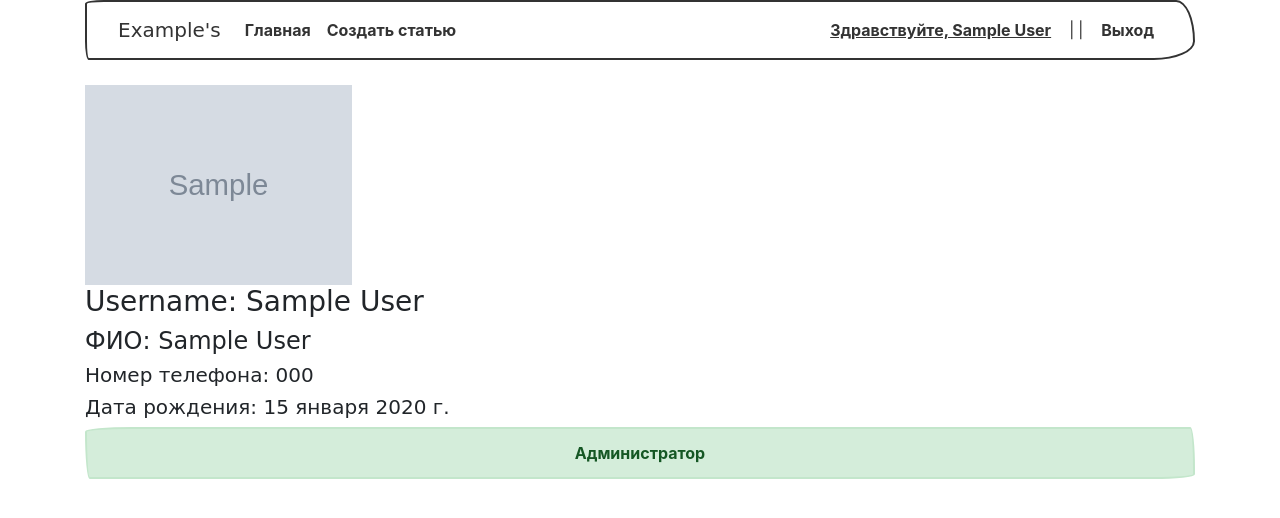
After one commit to Vladimir-Vologda/Example, a Django app: a page that uses templates/navbar.html in a window 1280 px wide. The commit adds this page. Shown: the top 518 px of the page. Run offline with Django 4.2, Linux system fonts and the light colour scheme; tables that the repository leaves empty hold one stand-in row (values such as "Sample post"); grey boxes marked "Sample" are stand-in pictures; some libraries are stand-ins or nearby versions; some web fonts are replaced.

Commit message:
Model of Users detail

```diff
--- a/templates/navbar.html
+++ b/templates/navbar.html
@@ -16,9 +16,11 @@
                         </ul>
                         <ul class="navbar-nav ml-auto">
                             {% if user.is_authenticated %}
-                            <li class="nav-item">
-                                <div class="nav-link">Здравствуйте, {{ user.name }}</div>
-                            </li>
+                            <a href="{% url 'user_detail' user.slug %}">
+                                <li class="nav-item">
+                                    <div class="nav-link">Здравствуйте, {{ user.name }}</div>
+                                </li>
+                            </a>
                             <li class="nav-item">
                                 <div class="nav-link">&#1472;&#1472;</div>
                             </li>
--- a/users/models.py
+++ b/users/models.py
@@ -1,6 +1,7 @@
 from django.contrib.auth.models import AbstractBaseUser
 from django.db import models
 from django.template.defaultfilters import slugify
+from django.urls import reverse
 from django.utils.translation import gettext_lazy as _
 from phonenumber_field.modelfields import PhoneNumberField
 
@@ -47,3 +48,8 @@ class CustomUserModel(AbstractBaseUser):
 
     def full_name(self):
         return f'{self.first_name} {self.last_name}'
+
+    def get_absolute_url(self):
+        return reverse('user_detail', kwargs={
+            'slug': self.slug
+        })
--- /dev/null
+++ b/users/templates/users/custom_detail_view.html
@@ -0,0 +1,24 @@
+{% extends 'base.html' %}
+{% block title %}{{ title }}{% endblock %}
+{% block content %}
+
+<div class="container">
+    <div class="row">
+        <div class="col-lg-12">
+            <img src="{{ MEDIA_URL }}{{ user.avatar.url }}" height="200" width="auto">
+            <h3>Username: {{ user.name }}</h3>
+            <h4>ФИО: {{ user.full_name }}</h4>
+            <h5>Номер телефона: {{ user.phone }}</h5>
+            <h5>Дата рождения: {{ user.date_birth }}</h5>
+            {% if user.is_admin %}
+            <div class="alert alert-success">
+                <center>
+                    Администратор
+                </center>
+            </div>
+            {% endif %}
+        </div>
+    </div>
+</div>
+
+{% endblock %}
--- a/users/urls.py
+++ b/users/urls.py
@@ -1,10 +1,11 @@
 from django.urls import path
 
-from users.views import CustomRegistrationView, CustomLoginView, CustomChangeView, CustomLogoutView
+from users.views import CustomRegistrationView, CustomLoginView, CustomChangeView, CustomLogoutView, CustomDetailView
 
 urlpatterns = [
     path('registration/', CustomRegistrationView.as_view(), name='registration'),
     path('login/', CustomLoginView.as_view(), name='login'),
     path('change/<slug:slug>/', CustomChangeView.as_view(), name='change'),
     path('logout/', CustomLogoutView.as_view(), name='logout'),
+    path('account/<slug:slug>/', CustomDetailView.as_view(), name='user_detail'),
 ]
--- a/users/views.py
+++ b/users/views.py
@@ -3,7 +3,7 @@ from django.contrib.auth.views import LoginView, LogoutView
 from django.shortcuts import render
 from django.urls import reverse_lazy
 from django.utils.translation import gettext_lazy as _
-from django.views.generic import CreateView, UpdateView
+from django.views.generic import CreateView, UpdateView, DetailView
 
 from users.forms import CustomUserCreateForm, CustomUserChangeForm
 from users.models import CustomUserModel
@@ -32,6 +32,17 @@ class CustomLoginView(LoginView):
         return context
 
 
+class CustomDetailView(DetailView):
+    model = CustomUserModel
+    template_name = 'users/custom_detail_view.html'
+    context_object_name = 'user'
+
+    def get_context_data(self, **kwargs):
+        context = super(CustomDetailView, self).get_context_data(**kwargs)
+        context['title'] = context['user']
+        return context
+
+
 class CustomChangeView(UpdateView):
     form_class = CustomUserChangeForm
     model = CustomUserModel
```
